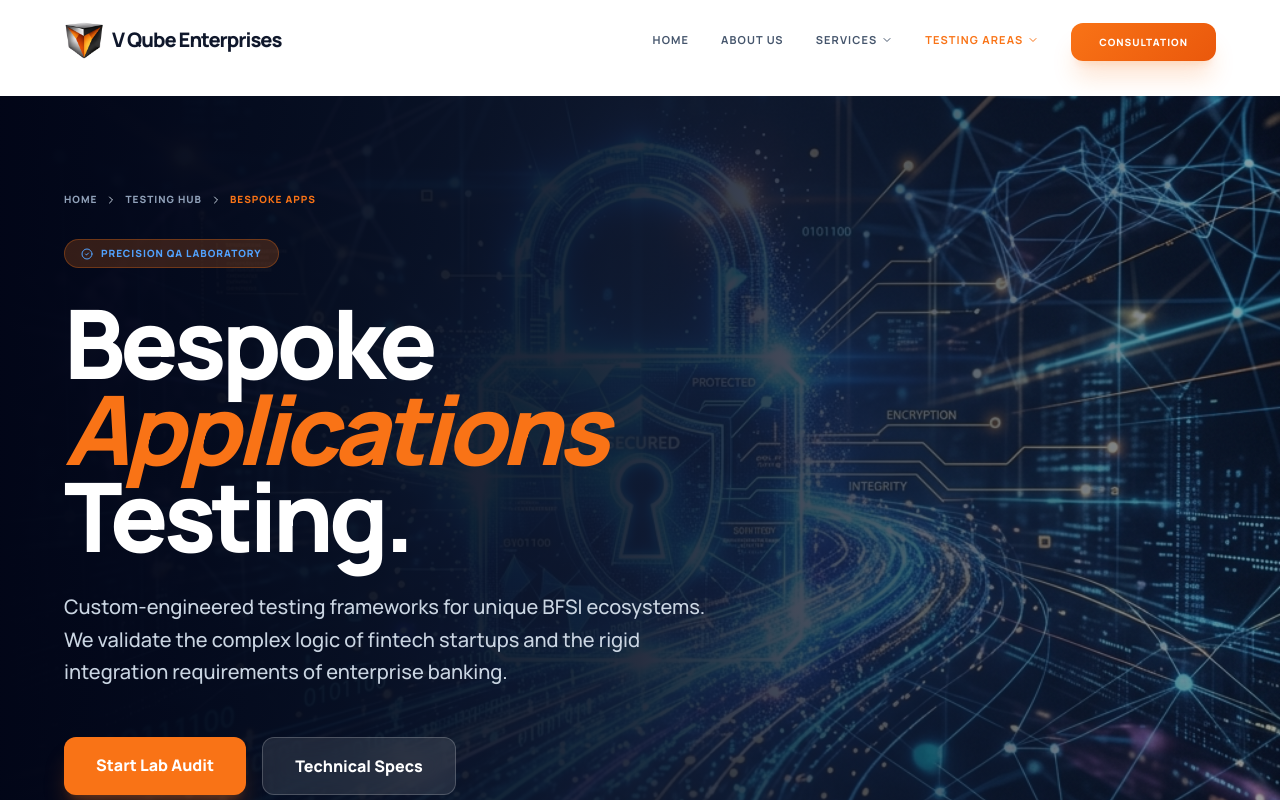
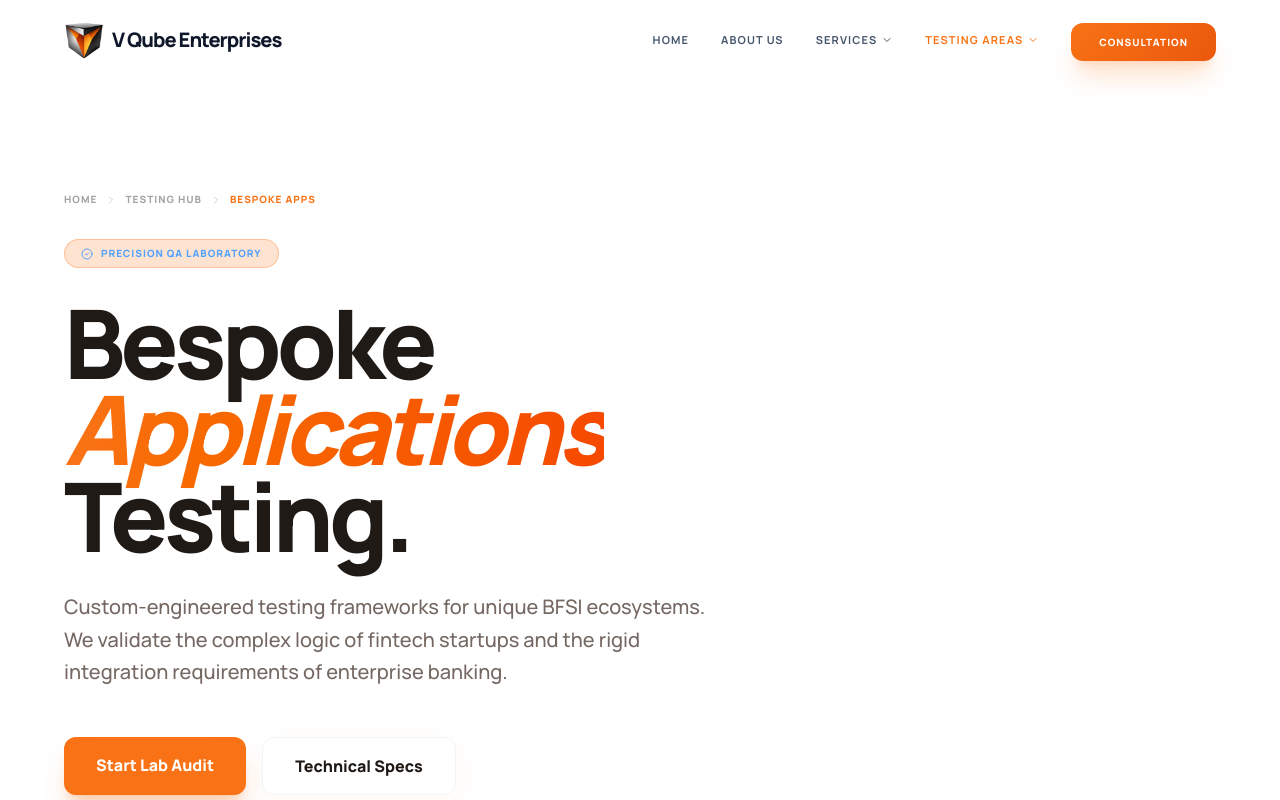
Before and after one commit to NrGjoe846/v-qube, a React (Vite) app: page /testing/bespoke-apps in a window 1280 px wide. Shown: the top 800 px of the page. Built offline with nearby package versions, Linux system fonts and the light colour scheme.

Commit message:
refactor: update UI components and hide leadership section in About page

```diff
--- a/src/components/DomainPageLayout.tsx
+++ b/src/components/DomainPageLayout.tsx
@@ -49,11 +49,6 @@ export default function DomainPageLayout({ hero, competencies, pillars, cta }: D
       <section className="relative min-h-[85vh] flex items-center overflow-hidden bg-surface-container-lowest">
         <div className="absolute inset-0 bg-grid-orange opacity-40"></div>
         <div className="absolute inset-0 z-0">
-          <img
-            className="w-full h-full object-cover mix-blend-overlay grayscale opacity-30"
-            src={hero.image}
-            alt={hero.title}
-          />
           <motion.div
             animate={{ scale: [1, 1.2, 1], opacity: [0.1, 0.2, 0.1] }}
             transition={{ duration: 20, repeat: Infinity }}
--- a/src/pages/About.tsx
+++ b/src/pages/About.tsx
@@ -195,6 +195,7 @@ export default function About() {
       </section>
 
       {/* Leadership Team */}
+      {false && (
       <section className="section-padding bg-surface">
         <div className="container-max">
           <div className="text-center mb-24">
@@ -225,6 +226,7 @@ export default function About() {
           </div>
         </div>
       </section>
+      )}
 
       {/* Trust Bar */}
       <section className="py-20 bg-surface-container-lowest border-y border-outline-variant/10">
--- a/src/pages/BespokeAppsTesting.tsx
+++ b/src/pages/BespokeAppsTesting.tsx
@@ -46,24 +46,16 @@ export default function BespokeAppsTesting() {
       {/* Main Content */}
       <main className="flex-1">
         {/* Hero Section */}
-        <section className="relative min-h-[70vh] flex items-center overflow-hidden">
-          <div className="absolute inset-0 z-0">
-            <img
-              className="w-full h-full object-cover"
-              src="/assets/images/cybersecurity.png"
-              alt="Cybersecurity and Code"
-              referrerPolicy="no-referrer"
-            />
-            <div className="absolute inset-0 bg-gradient-to-r from-slate-950 via-slate-900/90 to-slate-900/40"></div>
-          </div>
+        <section className="relative min-h-[70vh] flex items-center overflow-hidden bg-surface-container-lowest">
+          <div className="absolute inset-0 bg-grid-orange opacity-40"></div>
 
           <div className="container-max w-full relative z-10 py-24">
             <div className="max-w-3xl">
               <nav className="flex items-center gap-2 mb-8">
-                <Link to="/" className="text-[10px] font-black uppercase tracking-widest text-slate-400 hover:text-primary">Home</Link>
-                <ChevronRight className="w-3 h-3 text-slate-300" />
-                <Link to="/testing" className="text-[10px] font-black uppercase tracking-widest text-slate-400 hover:text-primary">Testing Hub</Link>
-                <ChevronRight className="w-3 h-3 text-slate-300" />
+                <Link to="/" className="text-[10px] font-black uppercase tracking-widest text-on-surface/40 hover:text-primary">Home</Link>
+                <ChevronRight className="w-3 h-3 text-on-surface/20" />
+                <Link to="/testing" className="text-[10px] font-black uppercase tracking-widest text-on-surface/40 hover:text-primary">Testing Hub</Link>
+                <ChevronRight className="w-3 h-3 text-on-surface/20" />
                 <span className="text-[10px] font-black uppercase tracking-widest text-primary">Bespoke Apps</span>
               </nav>
               <motion.div
@@ -74,17 +66,17 @@ export default function BespokeAppsTesting() {
                 <span className="inline-flex items-center px-4 py-1.5 rounded-full bg-primary/20 text-blue-400 text-[10px] font-black tracking-widest uppercase mb-8 border border-primary/30">
                   <CheckCircle2 className="w-3 h-3 mr-2" /> Precision QA Laboratory
                 </span>
-                <h1 className="text-5xl md:text-8xl font-black text-white tracking-tighter leading-[0.9] mb-8">
-                  Bespoke <span className="text-primary italic">Applications</span> Testing.
+                <h1 className="text-5xl md:text-8xl font-black text-on-surface tracking-tighter leading-[0.9] mb-8">
+                  Bespoke <span className="text-gradient italic">Applications</span> Testing.
                 </h1>
-                <p className="text-xl text-slate-300 leading-relaxed max-w-2xl font-medium mb-12">
+                <p className="text-xl text-on-surface-variant leading-relaxed max-w-2xl font-medium opacity-80 mb-12">
                   Custom-engineered testing frameworks for unique BFSI ecosystems. We validate the complex logic of fintech startups and the rigid integration requirements of enterprise banking.
                 </p>
                 <div className="flex flex-wrap gap-4">
-                  <Link to="/contact" className="px-8 py-4 bg-primary text-white rounded-xl font-black shadow-xl shadow-primary/25 hover:bg-blue-600 transition-all active:scale-95">
+                  <Link to="/contact" className="px-8 py-4 bg-primary text-white rounded-xl font-black shadow-xl shadow-primary/25 hover:scale-105 transition-all active:scale-95">
                     Start Lab Audit
                   </Link>
-                  <Link to="/contact" className="px-8 py-4 bg-white/10 backdrop-blur-md text-white border border-white/20 rounded-xl font-black hover:bg-white/20 transition-all">
+                  <Link to="/contact" className="px-8 py-4 glass-card text-on-surface border border-outline-variant/20 rounded-xl font-black hover:bg-primary/5 transition-all">
                     Technical Specs
                   </Link>
                 </div>
--- a/src/pages/TestingHub.tsx
+++ b/src/pages/TestingHub.tsx
@@ -57,11 +57,6 @@ export default function TestingHub() {
       <section className="relative min-h-[85vh] flex items-center overflow-hidden bg-surface-container-lowest">
         <div className="absolute inset-0 bg-grid-orange opacity-40"></div>
         <div className="absolute inset-0 z-0">
-          <img
-            className="w-full h-full object-cover mix-blend-overlay grayscale opacity-30"
-            src="/assets/images/trading_metrics.png"
-            alt="Testing Laboratory"
-          />
           <motion.div
             animate={{ scale: [1, 1.2, 1], opacity: [0.1, 0.2, 0.1] }}
             transition={{ duration: 20, repeat: Infinity }}
@@ -85,7 +80,7 @@ export default function TestingHub() {
                 Global QA Standards
               </div>
               <h1 className="text-6xl md:text-9xl font-black text-on-surface tracking-tighter leading-[0.9] mb-10">
-                Testing <br/><span className="text-gradient">Domains.</span>
+                Testing <br /><span className="text-gradient">Domains.</span>
               </h1>
               <p className="text-xl md:text-2xl text-on-surface-variant leading-relaxed max-w-2xl font-medium opacity-80 mb-16">
                 Surgical precision across the entire financial services ecosystem. Explore our specialized testing laboratories designed for <span className="whitespace-nowrap">mission-critical</span> assurance.
@@ -94,9 +89,6 @@ export default function TestingHub() {
                 <a href="#domains" className="px-14 py-6 bg-primary text-white rounded-2xl font-black text-xl shadow-2xl shadow-primary/20 hover:scale-105 active:scale-95 transition-all">
                   Browse Domains
                 </a>
-                <Link to="/contact" className="px-14 py-6 glass-button rounded-2xl font-black text-xl hover:bg-white/10 transition-all">
-                  Consult an Expert
-                </Link>
               </div>
             </motion.div>
           </div>
@@ -133,7 +125,7 @@ export default function TestingHub() {
             className="mb-24"
           >
             <div className="w-16 h-1.5 orange-gradient rounded-full mb-8"></div>
-            <h2 className="text-5xl md:text-7xl font-black text-on-surface mb-8 tracking-tight leading-[1]">Specialized <br/>Laboratories.</h2>
+            <h2 className="text-5xl md:text-7xl font-black text-on-surface mb-8 tracking-tight leading-[1]">Specialized <br />Laboratories.</h2>
             <p className="text-on-surface-variant text-xl max-w-2xl leading-relaxed font-medium opacity-60">Our testing hub is organized into specialized domain laboratories, each equipped with bespoke tools and expert personnel.</p>
           </motion.div>
 
@@ -194,7 +186,7 @@ export default function TestingHub() {
               viewport={{ once: true }}
               className="relative z-10 max-w-4xl"
             >
-              <h3 className="text-5xl md:text-8xl font-black mb-12 z-10 tracking-tight leading-[1]">Need a Custom <br/>QA Strategy?</h3>
+              <h3 className="text-5xl md:text-8xl font-black mb-12 z-10 tracking-tight leading-[1]">Need a Custom <br />QA Strategy?</h3>
               <p className="text-xl md:text-2xl text-white/80 max-w-2xl mb-16 z-10 font-medium leading-relaxed">Our domain experts are ready to architect a precision-testing framework tailored to your unique requirements.</p>
               <div className="flex flex-col sm:flex-row gap-8 z-10">
                 <Link to="/contact" className="bg-white text-primary px-14 py-6 rounded-2xl font-black text-xl hover:scale-105 transition-all shadow-2xl shadow-black/10">
--- a/src/pages/TreasuryTesting.tsx
+++ b/src/pages/TreasuryTesting.tsx
@@ -36,8 +36,7 @@ import {
   Settings,
   Code2,
   Waves,
-  Globe,
-  Currency
+  Globe
 } from "lucide-react";
 
 
@@ -51,12 +50,6 @@ export default function TreasuryTesting() {
         {/* Hero Section */}
         <section className="relative min-h-[70vh] flex items-center overflow-hidden">
           <div className="absolute inset-0 z-0">
-            <img
-              className="w-full h-full object-cover"
-              src="/assets/images/trading_metrics.png"
-              alt="Treasury Management"
-              referrerPolicy="no-referrer"
-            />
             <div className="absolute inset-0 bg-gradient-to-r from-slate-950 via-slate-900/90 to-slate-900/40"></div>
           </div>
 
```
Also changed, not shown: src/pages/CoreBanking.tsx (+6 -6 lines), src/pages/IslamicBankingTesting.tsx (+9 -20 lines).
